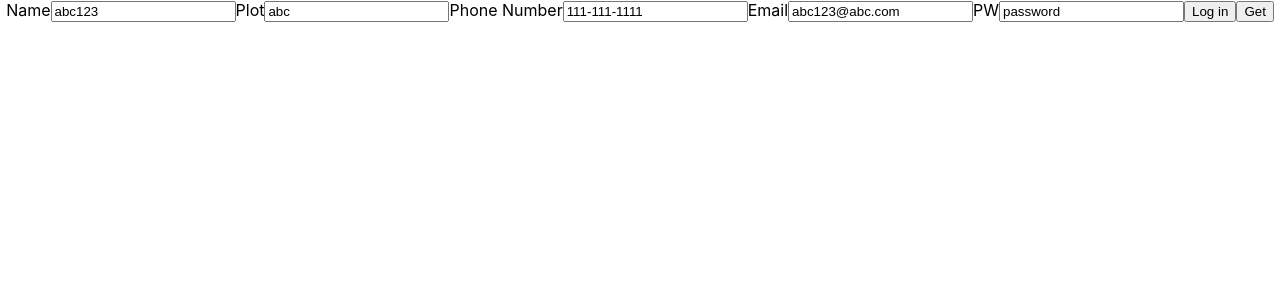
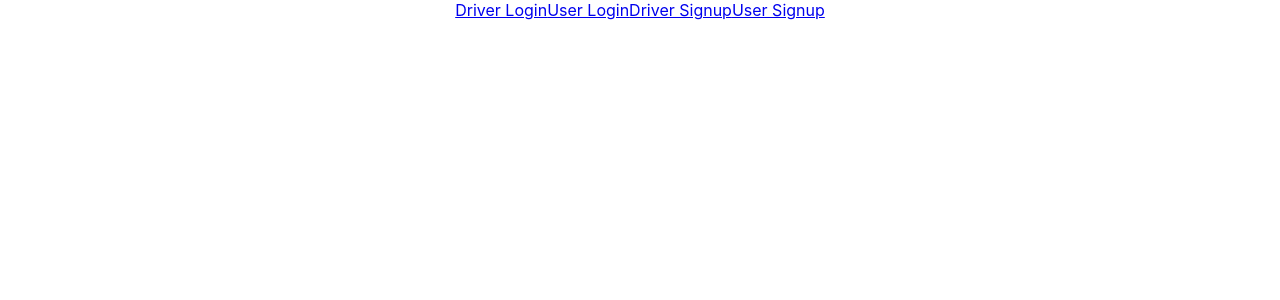
Before and after one commit to Build-Ride-For-Life/Front-End, a React (Create React App) app in the folder ride-for-life/: page / in a window 1280 px wide. Shown: the top 300 px of the page. Built offline with nearby package versions, Linux system fonts and the light colour scheme.

Commit message:
changes base route to Home.js (away from Temp.js) since endpoints are working

```diff
--- a/ride-for-life/src/components/routing_components/Activity.js
+++ b/ride-for-life/src/components/routing_components/Activity.js
@@ -28,7 +28,7 @@ const Activity = (props) => {
                     <Route path="/driverlogin" component={DriverLogin} />
                     <Route path="/usersignup" component={UserOnboarding} />
                     <Route path="/driversignup" component={DriverOnboarding} />
-                    <Route component={Temp} /> {/*If no other path has been met, will default route to Home*/}
+                    <Route component={Home} /> {/*If no other path has been met, will default route to Home*/}
                 </Switch>
             </div>
         </Router>
```
